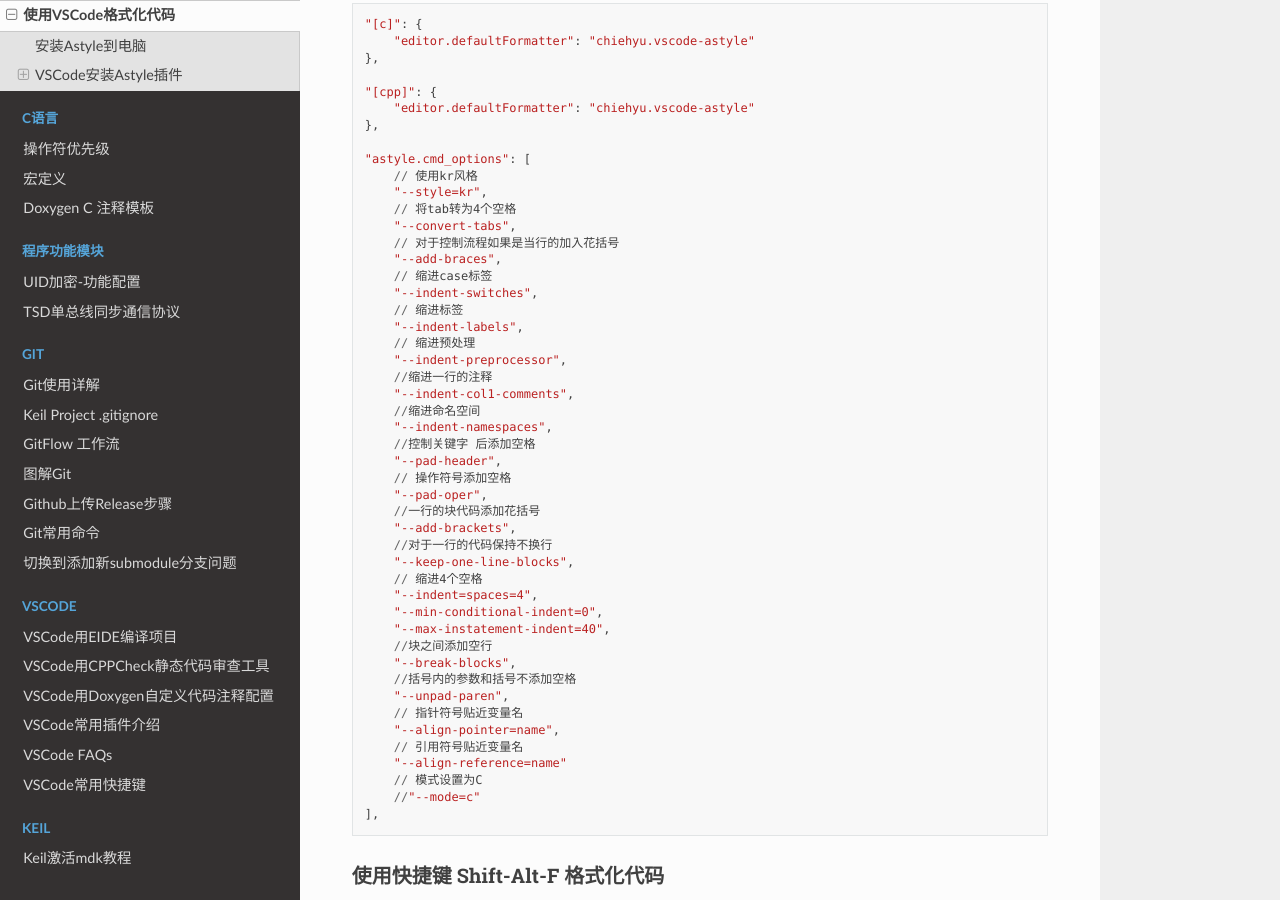
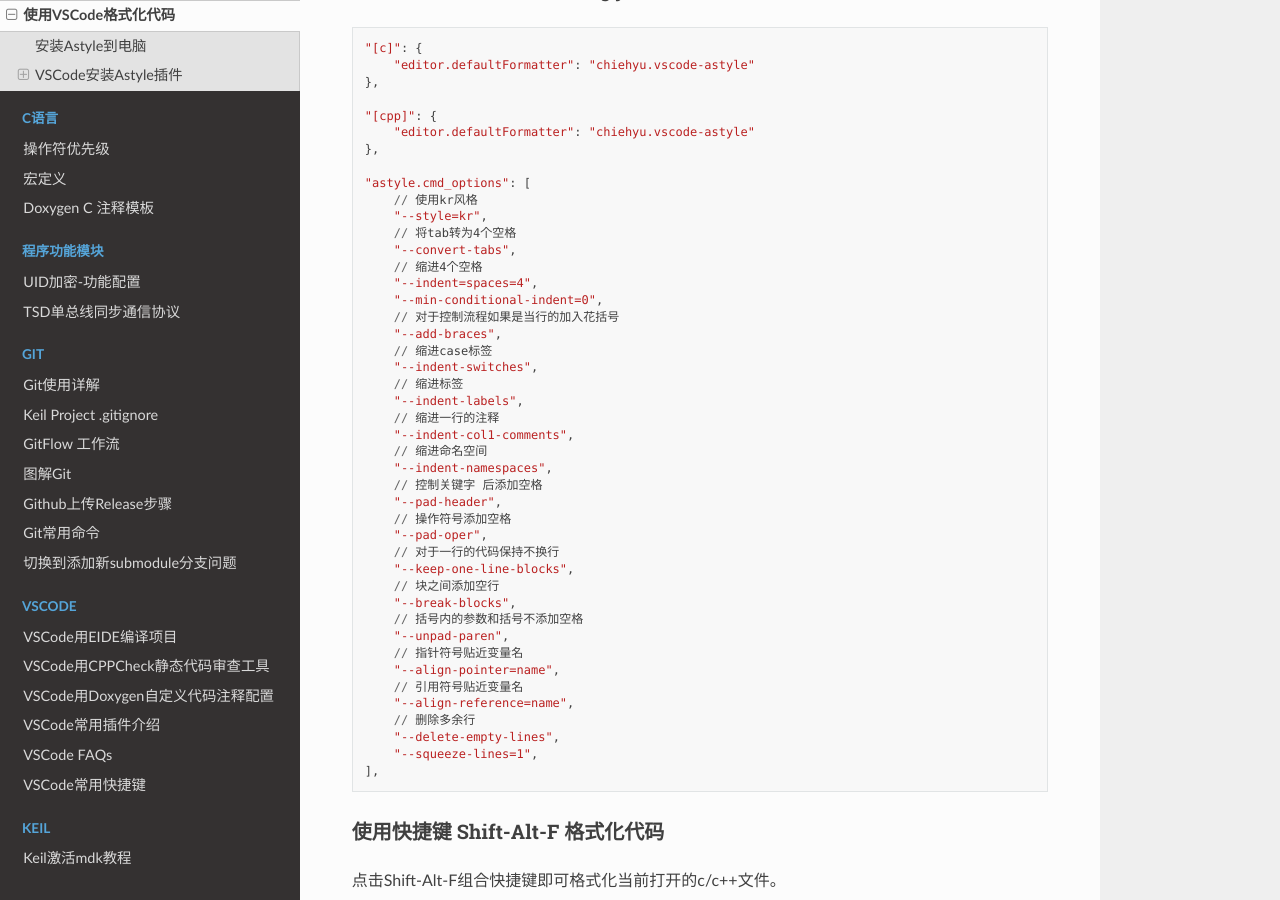
Before and after one commit to tpq7/development, a Sphinx documentation site: the page built from docs/CodingStyle/Astyle.md, in a window 1280 px wide and 900 px high, scrolled down 1595 px. Built offline with Sphinx 7.4.7 and the Read the Docs theme 2.0.0, drawn with Linux system fonts in a browser that asks for light colours; pages that are not in the unit, such as notebooks, are missing from menus.

Commit message:
修改astyle文档

````diff
--- a/docs/CodingStyle/Astyle.md
+++ b/docs/CodingStyle/Astyle.md
@@ -29,40 +30,36 @@
     "--style=kr",
     // 将tab转为4个空格
     "--convert-tabs",
+    // 缩进4个空格
+    "--indent=spaces=4",
+    "--min-conditional-indent=0",
     // 对于控制流程如果是当行的加入花括号
     "--add-braces",
     // 缩进case标签
     "--indent-switches",
     // 缩进标签
     "--indent-labels",
-    // 缩进预处理
-    "--indent-preprocessor",
-    //缩进一行的注释
+    // 缩进一行的注释
     "--indent-col1-comments",
-    //缩进命名空间
+    // 缩进命名空间
     "--indent-namespaces",
-    //控制关键字 后添加空格
+    // 控制关键字 后添加空格
     "--pad-header",
     // 操作符号添加空格
     "--pad-oper",
-    //一行的块代码添加花括号
-    "--add-brackets",
-    //对于一行的代码保持不换行
+    // 对于一行的代码保持不换行
     "--keep-one-line-blocks",
-    // 缩进4个空格
-    "--indent=spaces=4",
-    "--min-conditional-indent=0",
-    "--max-instatement-indent=40",
-    //块之间添加空行
+    // 块之间添加空行
     "--break-blocks",
-    //括号内的参数和括号不添加空格
+    // 括号内的参数和括号不添加空格
     "--unpad-paren",
     // 指针符号贴近变量名
     "--align-pointer=name",
     // 引用符号贴近变量名
-    "--align-reference=name"
-    // 模式设置为C
-    //"--mode=c"
+    "--align-reference=name",
+    // 删除多余行
+    "--delete-empty-lines",
+    "--squeeze-lines=1",
 ],
 ```
 
````
Also changed, not shown: other parts of docs/CodingStyle/Astyle.md (+2 -1 lines).
